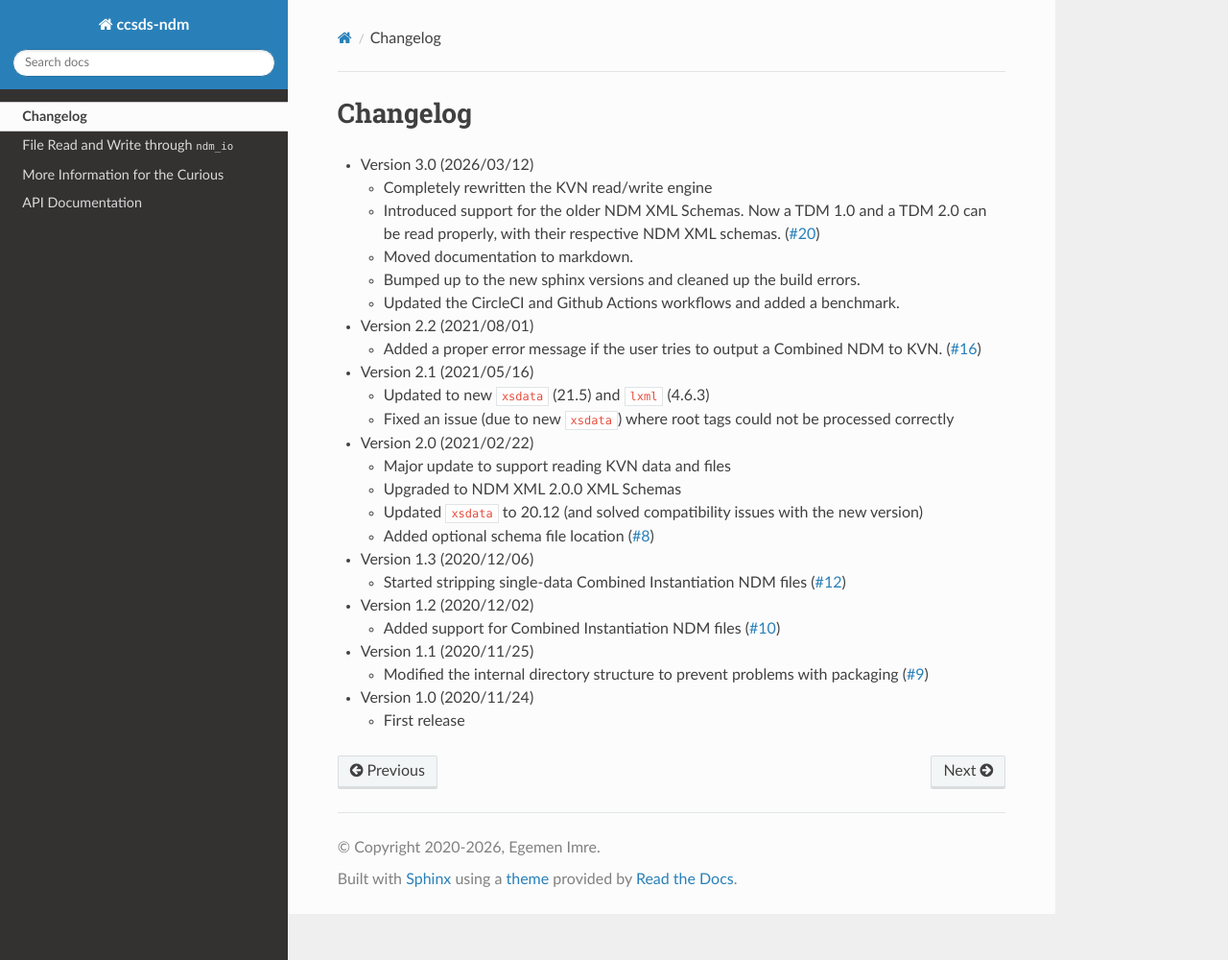
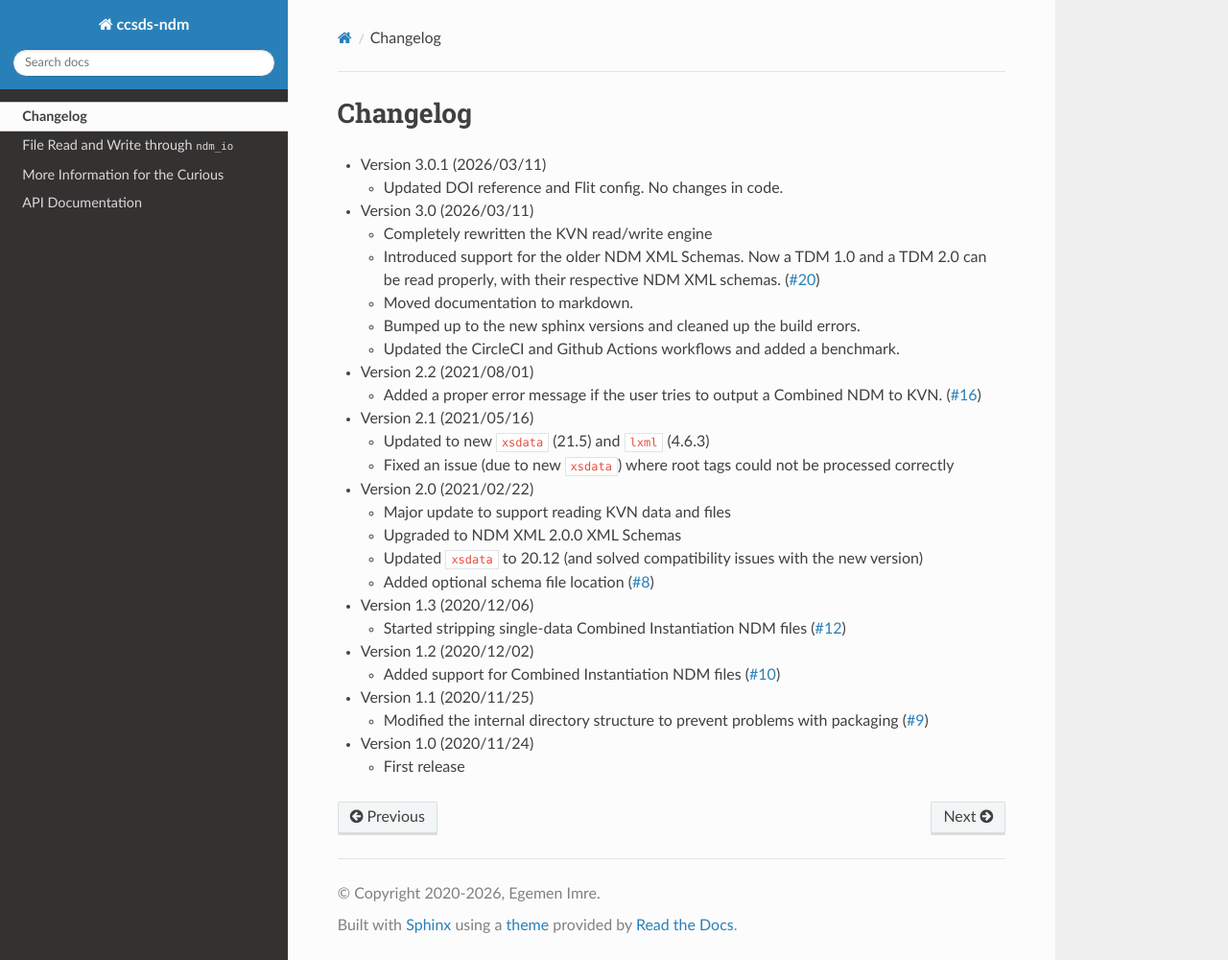
Before and after one commit to egemenimre/ccsds-ndm, a Sphinx documentation site: the page built from docs/changelog.md, in a window 1280 px wide and 1000 px high. Shown: the whole window at 96% size. Built offline with Sphinx 7.4.7 and the Read the Docs theme 3.1.0, drawn with Linux system fonts in a browser that asks for light colours.

Commit message:
bumped version to 3.0.1

```diff
--- a/ccsds_ndm/__init__.py
+++ b/ccsds_ndm/__init__.py
@@ -7,4 +7,4 @@
 CCSDS-NDM
 """
 
-__version__ = "3.0"
+__version__ = "3.0.1"
--- a/docs/changelog.md
+++ b/docs/changelog.md
@@ -1,6 +1,9 @@
 # Changelog
 
-- Version 3.0 (2026/03/12)
+- Version 3.0.1 (2026/03/11)
+  - Updated DOI reference and Flit config. No changes in code.
+
+- Version 3.0 (2026/03/11)
   - Completely rewritten the KVN read/write engine
   - Introduced support for the older NDM XML Schemas. Now a TDM 1.0 and a TDM 2.0 can be read properly, with their respective NDM XML schemas. ([#20](https://github.com/egemenimre/ccsds-ndm/issues/20))
   - Moved documentation to markdown.
```
